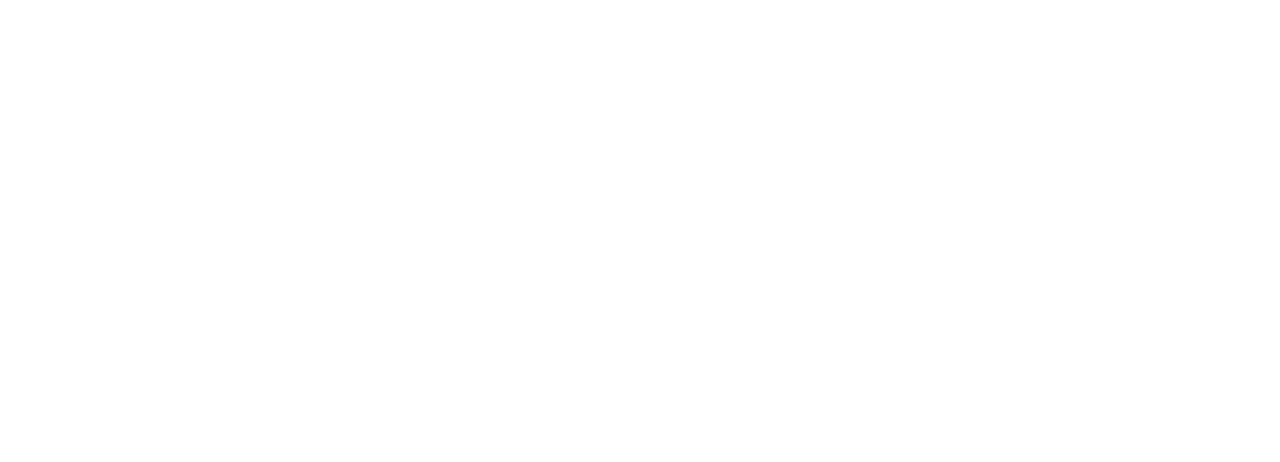
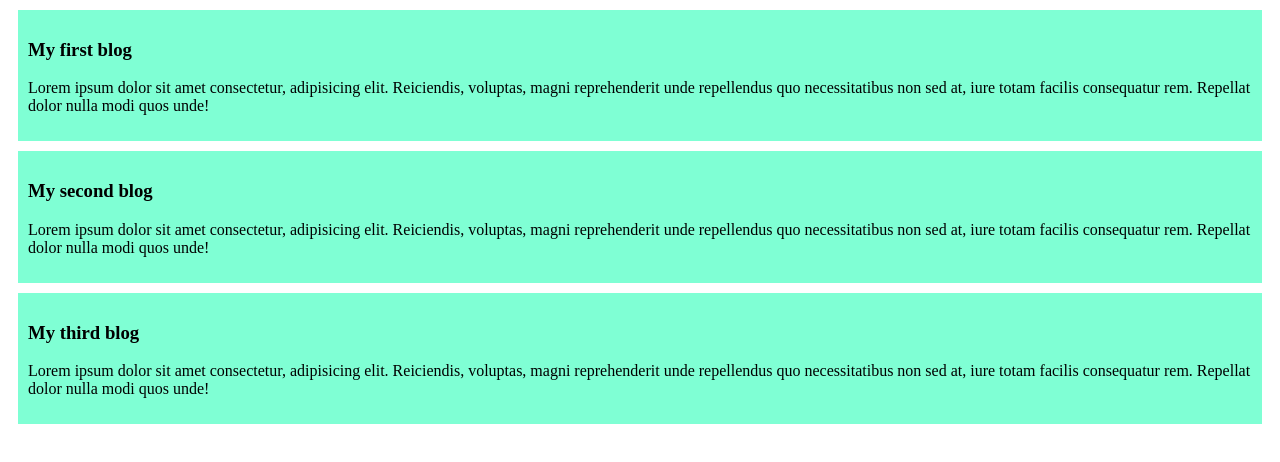
Before and after one commit to jubairbiswas/my-first-github-repo, a plain HTML site: page index.html in a window 1280 px wide. Drawn offline with Linux system fonts and the light colour scheme.

Commit message:
add my first second and third blog"

```diff
--- a/index.html
+++ b/index.html
@@ -4,8 +4,20 @@
     <meta charset="UTF-8">
     <meta name="viewport" content="width=device-width, initial-scale=1.0">
     <title>my-first-github-repo</title>
+    <link rel="stylesheet" href="style/blog.css">
 </head>
 <body>
-
+    <div>
+    <h3>My first blog</h3>
+    <p>Lorem ipsum dolor sit amet consectetur, adipisicing elit. Reiciendis, voluptas, magni reprehenderit unde repellendus quo necessitatibus non sed at, iure totam facilis consequatur rem. Repellat dolor nulla modi quos unde!</p>
+    </div>
+    <div>
+        <h3>My second blog</h3>
+        <p>Lorem ipsum dolor sit amet consectetur, adipisicing elit. Reiciendis, voluptas, magni reprehenderit unde repellendus quo necessitatibus non sed at, iure totam facilis consequatur rem. Repellat dolor nulla modi quos unde!</p>
+     </div>
+     <div>
+        <h3>My third blog</h3>
+        <p>Lorem ipsum dolor sit amet consectetur, adipisicing elit. Reiciendis, voluptas, magni reprehenderit unde repellendus quo necessitatibus non sed at, iure totam facilis consequatur rem. Repellat dolor nulla modi quos unde!</p>
+    </div>
 </body>
 </html>
--- /dev/null
+++ b/style/blog.css
@@ -0,0 +1,5 @@
+div{
+    background-color: aquamarine;
+    padding: 10px;
+    margin: 10px;
+}
```
